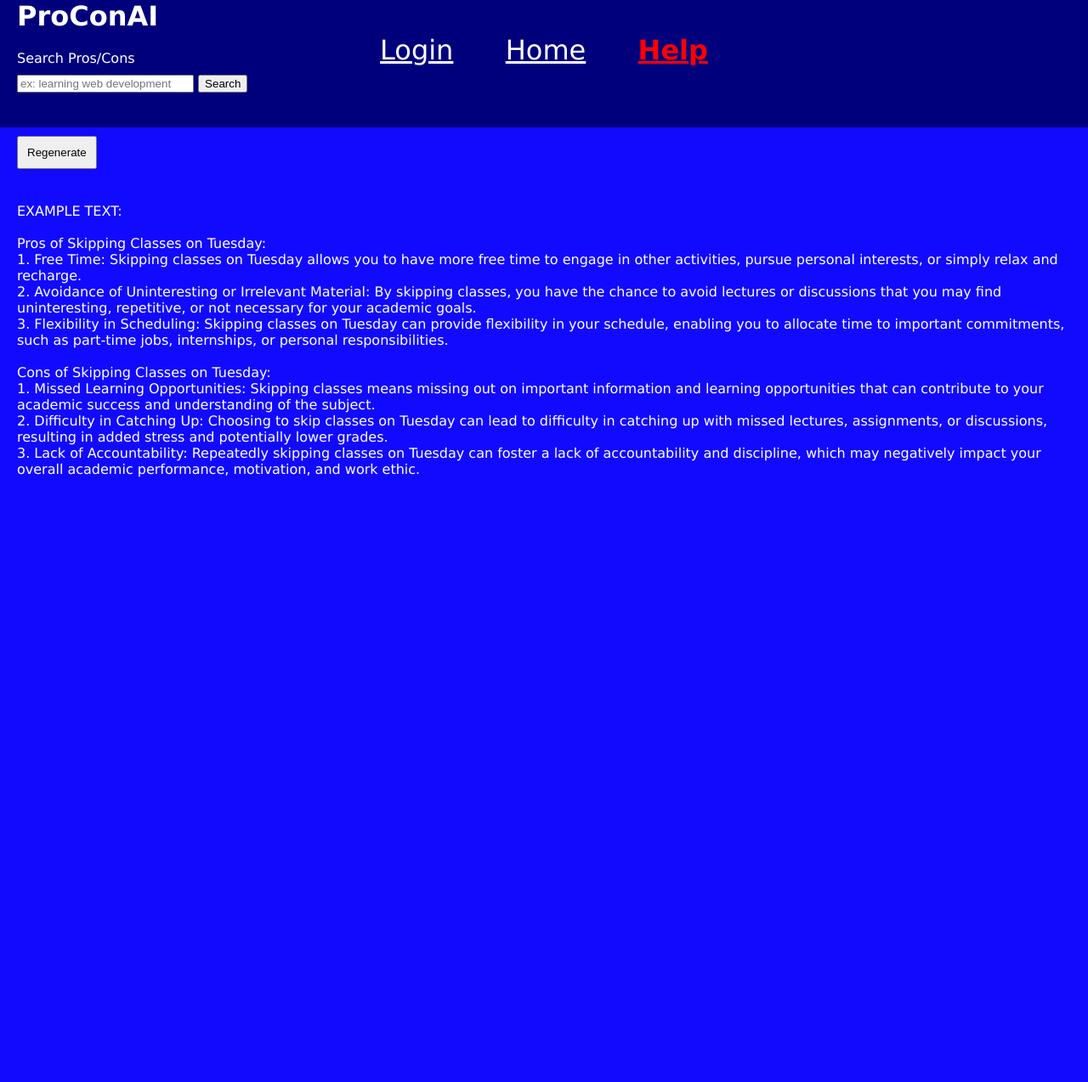
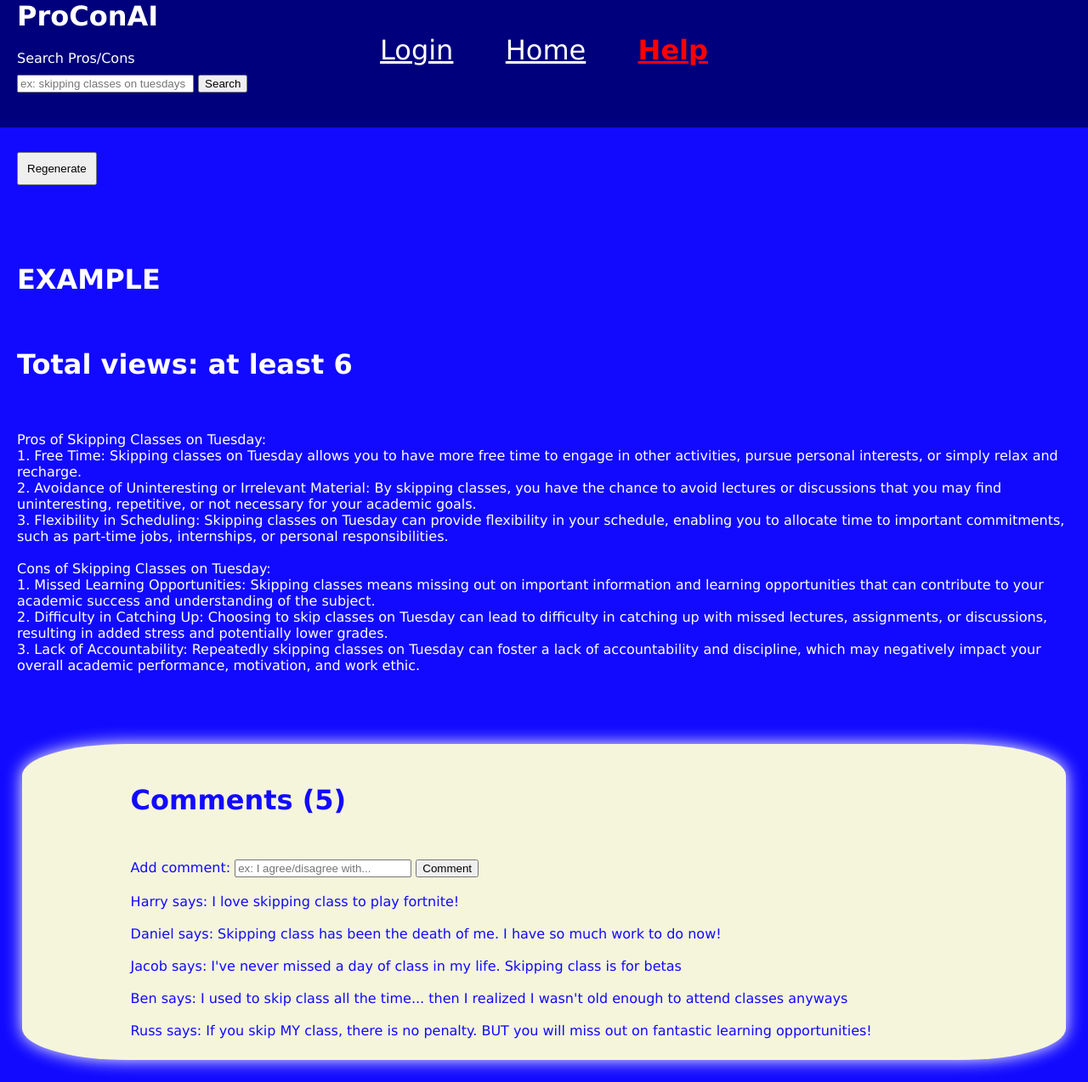
Before and after one commit to hbarrett3/ProConAI, a website: page ProConAI/public_html/search/index.html in a window 1280 px wide. Shown: the whole page at 85% size. Before the commit the page ends 800 px from the top, so only its background shows below. Drawn offline with Linux system fonts and the light colour scheme.

Commit message:
New stuff
Yes

```diff
--- a/ProConAI/public_html/home/styles.css
+++ b/ProConAI/public_html/home/styles.css
@@ -25,7 +25,7 @@ body{
 }
 
 #title-div{
-    position: sticky;
+    position: fixed;
     top: 0;
     height: 150px;
     width: 100vw;
@@ -71,9 +71,11 @@ input{
     width: 200px;
 }
 
+
 #popular{
+    margin-top: 14%;
     position: relative;
-    height: 70vh;
+    height: 100vh;
     width: 100vw;
     display: block;
     text-align: center;
@@ -91,7 +93,7 @@ input{
 
 #content-section {
     position: relative;
-    height: 70vh;
+    height: 100vh;
     width: 100vw;
     display: flex;
     /* padding-top: 5%; */
--- a/ProConAI/public_html/login/styles.css
+++ b/ProConAI/public_html/login/styles.css
@@ -34,7 +34,7 @@ body{
 }
 
 #title-div{
-    position: sticky;
+    position: fixed;
     height: 150px;
     width: 100vw;
     margin: 0%;
@@ -87,7 +87,7 @@ i {
 }
 
 #content-section{
-    margin-top: 8%;
+    margin-top: 2%;
     position: relative;
     height: 70vh;
     width: 100vw;
--- a/ProConAI/public_html/search/index.html
+++ b/ProConAI/public_html/search/index.html
@@ -45,7 +45,7 @@
 
             <label for="search-input">Search Pros/Cons</label>
             <br>
-            <input type="text" id="search-input" placeholder="ex: learning web development">
+            <input type="text" id="search-input" placeholder="ex: skipping classes on tuesdays">
             <button id="search-button" onclick="search(false);">Search</button>
         </div>
 
@@ -64,7 +64,10 @@
     <!-- Search Results Div -->
     <div id="search-results">
         <!-- Results will be displayed here -->
-        <div id="search-results">EXAMPLE TEXT: <br><br>Pros of Skipping Classes on Tuesday:<br>1. Free Time: Skipping classes on Tuesday
+        <div id="search-results">
+            <h1>EXAMPLE</h1>
+            <br>
+            <h1>Total views: at least 6</h1> <br><br>Pros of Skipping Classes on Tuesday:<br>1. Free Time: Skipping classes on Tuesday
             allows you to have more free time to engage in other activities, pursue personal interests, or simply relax
             and recharge.<br>2. Avoidance of Uninteresting or Irrelevant Material: By skipping classes, you have the
             chance to avoid lectures or discussions that you may find uninteresting, repetitive, or not necessary for
@@ -83,7 +86,23 @@
     <br>
 
     <div id="comments-div">
-
+        <div id="comments">
+            <h1>Comments (5)</h1>
+            <br>
+            <label for="comment-input">Add comment: </label>
+            <input type="text" id="comment-input" placeholder="ex: I agree/disagree with...">
+            <button>Comment</button>
+            <br>
+            <br>
+            <div>Harry says: I love skipping class to play fortnite!</div>
+            <br>
+            <div>Daniel says: Skipping class has been the death of me. I have so much work to do now!</div>
+            <br>
+            <div>Jacob says: I've never missed a day of class in my life. Skipping class is for betas</div>
+            <br>
+            <div>Ben says: I used to skip class all the time... then I realized I wasn't old enough to attend classes anyways</div>
+            <br>
+            <div>Russ says: If you skip MY class, there is no penalty. BUT you will miss out on fantastic learning opportunities!</div>
     </div>
 
     <!-- Loading Animation Div -->
--- a/ProConAI/public_html/search/styles.css
+++ b/ProConAI/public_html/search/styles.css
@@ -25,7 +25,7 @@ body{
 }
 
 #title-div{
-    position: sticky;
+    position: fixed;
     height: 150px;
     width: 100vw;
     margin: 0%;
@@ -62,7 +62,7 @@ body{
 
 #search-results {
     display: block;
-    margin-top: 10px;
+    margin-top: 2%;
     padding: 10px;
     word-wrap: break-word;
     overflow: hidden;
@@ -70,7 +70,7 @@ body{
 
 #regenerate-button {
     display: block;
-    margin-top: 10px;
+    margin-top: 14%;
     margin-left: 20px;
     padding: 10px;
     word-wrap: break-word;
```
Also changed, not shown: ProConAI/public_html/home/index.html (+0 -5 lines).
